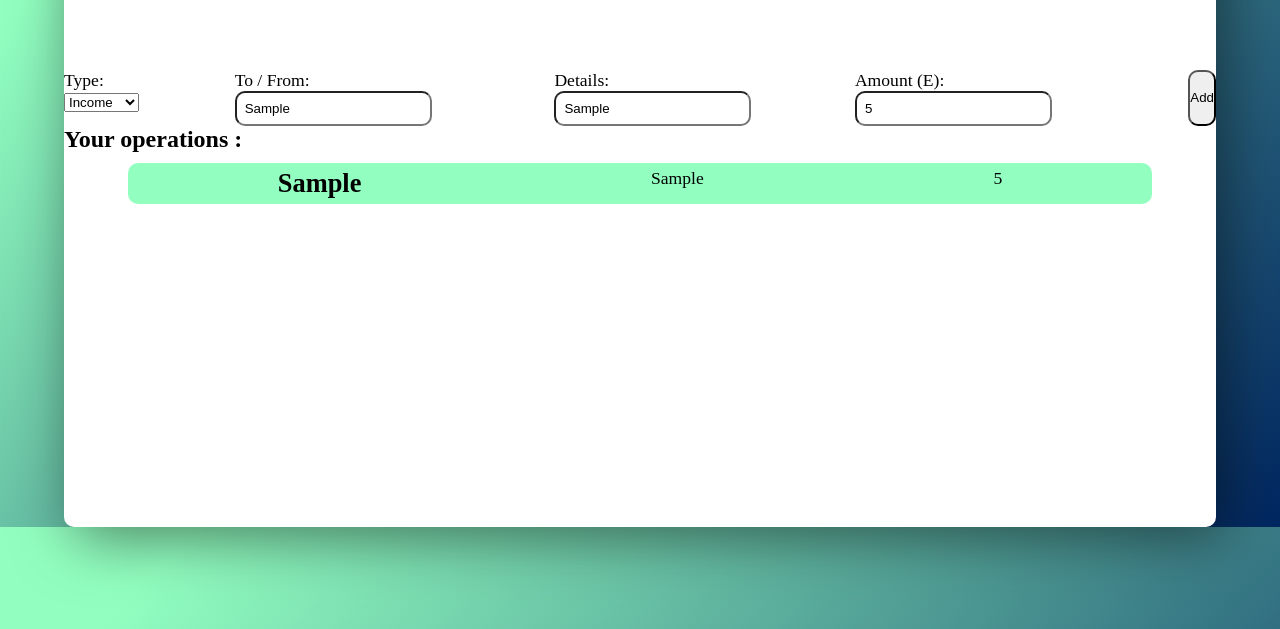
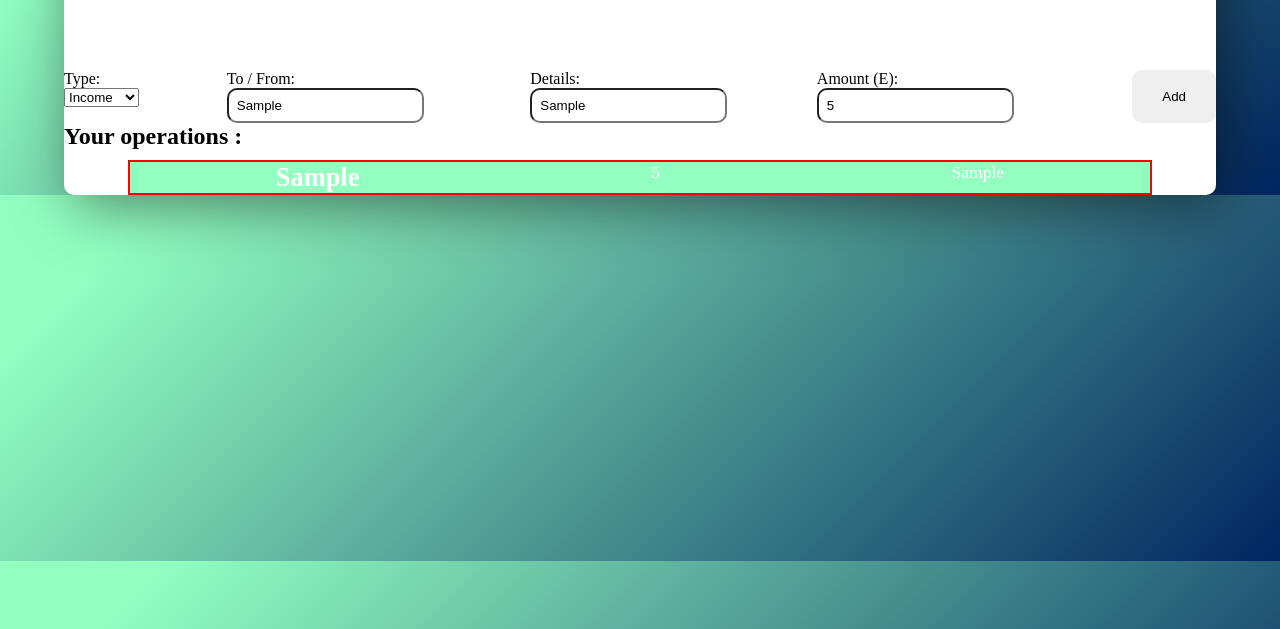
Before and after one commit to monikanaglak/budget-calculator, a website built with webpack: page frontend/public/index.html in a window 1280 px wide. Both pictures are taken after typing "Sample", "Sample", "5" into the empty fields and a click on the button "Add". Shown: the part 171-800 px from the top of the page. Built offline with nearby package versions, Linux system fonts and the light colour scheme; files whose address does not match are found by name.

Commit message:
refactoring

```diff
--- a/frontend/public/index.html
+++ b/frontend/public/index.html
@@ -29,7 +29,7 @@
       </header>
       <div class="wrapper">
         <main>
-          <article class="informations">
+
             <form class="new-item-form">
                 <div class="field">
                   <label>Type:</label>
@@ -52,7 +52,7 @@
                 </div>
                 <button class="btn">Add</button>
             </form>
-          </article>
+
           <h2>Your operations :</h2>
           <ul class="item-list"></ul>
         </main>
--- a/frontend/public/style.css
+++ b/frontend/public/style.css
@@ -5,15 +5,14 @@
 }
 body {
   background-image: url("back.png");
-    background-image: linear-gradient( 135deg, #92FFC0 10%, #002661 100%);
+  background-image: linear-gradient(135deg, #92ffc0 10%, #002661 100%);
 }
 .container {
   max-width: 90vw;
   margin: auto;
-    height: 80vh;
   margin-top: 4.5%;
-    background-color:white;
-    box-shadow: 10px 11px 61px -1px rgba(0,0,0,0.50);
+  background-color: white;
+  box-shadow: 10px 11px 61px -1px rgba(0, 0, 0, 0.5);
   border-radius: 10px;
 }
 header {
@@ -27,13 +26,15 @@
 }
 article {
   font-size: 1.1rem;
+  display: flex;
+  justify-content: space-around;
+  border:2px solid red;
 }
 form {
   display: flex;
   justify-content: center;
   gap: 5%;
   margin-top: 2%;
-
 }
 input {
   border-radius: 10px;
@@ -49,38 +50,41 @@
 .actual-date {
   font-size: 1.1rem;
 }
-  button {
+.btn {
   border-radius: 10px;
+  padding-left: 30px;
+  padding-right: 30px;
+  border: none;
 }
-  .item-list{
+.item-list {
   display: flex;
   flex-direction: column;
   width: 80vw;
-    margin:auto;
-    gap:5px;
+  margin: auto;
+  gap: 5px;
   margin-top: 10px;
-
 }
-  .invoice-article{
+.invoice-article {
   display: flex;
   justify-content: space-around;
-    background-color: #92FFC0;
+  background-color: #92ffc0;
   padding: 5px;
   border-radius: 10px;
 }
-  .payment-article, .amount_payed{
+.payment-article,
+.amount_payed {
   background-color: hotpink;
   padding: 5px;
   border-radius: 10px;
 }
 
-  .euro{
+.euro {
   display: flex;
 }
-  .euro span{
+.euro span {
   margin-left: 4px;
 }
-  .plus{
-    background-color: #92FFC0;
-    color:white;
+.plus {
+  background-color: #92ffc0;
+  color: white;
 }
--- a/frontend/src/fetch.ts
+++ b/frontend/src/fetch.ts
@@ -39,16 +39,19 @@ export function displayData(data: InvoicePayment[]) {
     ".item-list"
   ) as HTMLElement;
   for (var dat of data) {
-    const article_plus = document.createElement("article");
-    article_plus.innerHTML = `<h1>${dat.client}</h1>`;
-    const amount_plus = document.createElement("p");
-    amount_plus.innerHTML = `<p>${dat.amount}</p>`;
-    article_plus.appendChild(amount_plus);
-    container_operation.appendChild(article_plus);
+    const article = document.createElement("article");
+    article.innerHTML = `<h1>${dat.client}</h1>`;
+    const amount = document.createElement("p");
+    amount.innerHTML = `<p>${dat.amount}</p>`;
+    article.appendChild(amount);
+    const details = document.createElement("p");
+    details.innerHTML = `<p>${dat.details}</p>`;
+    article.appendChild(details);
+    container_operation.appendChild(article);
     if (dat.type === "invoice") {
-      article_plus.classList.add("plus");
+      article.classList.add("plus");
     } else {
-      article_plus.classList.add("amount_payed");
+      article.classList.add("amount_payed");
     }
   }
 }
--- a/frontend/src/index.ts
+++ b/frontend/src/index.ts
@@ -77,10 +77,11 @@ form.addEventListener("submit", (e: Event) => {
     //wartosc obecna konta
     let plus:any= counter_sold.textContent;
     console.log(bank_value)
-    let counter_upadte:number = parseInt(plus) + increase_value
+    /*let counter_upadte:number = parseInt(plus) + increase_value*/
+    let counter_upadte:number = bank_value + increase_value;
     const money_operation = new InvoicePayment(client.value, details.value, parseInt(amount.value),type.value as "invoice", counter_upadte);
     sendBills(money_operation)
-    invoice_operation(money_operation)
+    displayData([money_operation])
     counter_sold.innerText = counter_upadte.toString();
   }
 });
```
Also changed, not shown: frontend/public/bundle.js (+19 -54 lines). Lines whose indentation alone changed are shown as unchanged.
